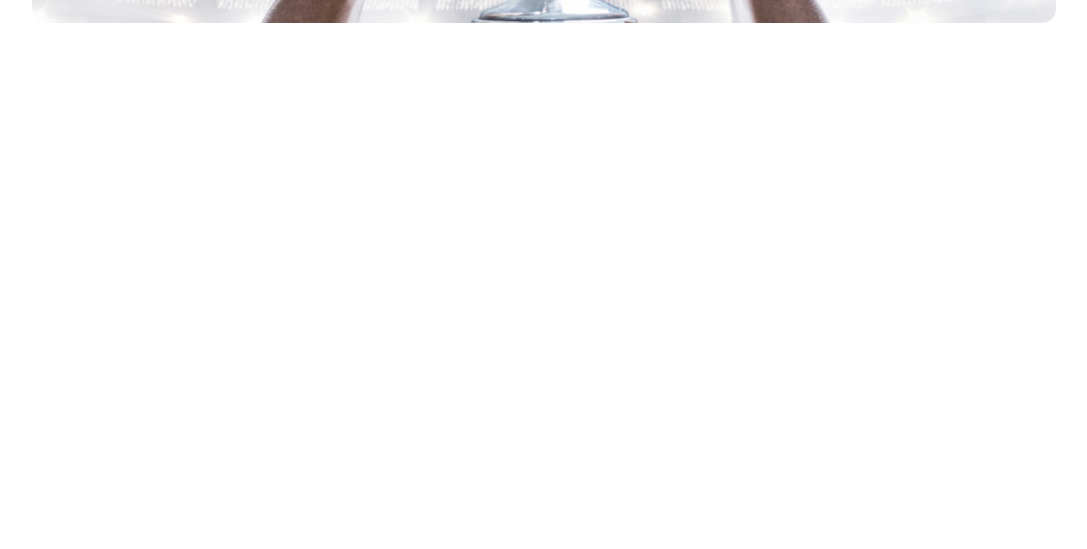
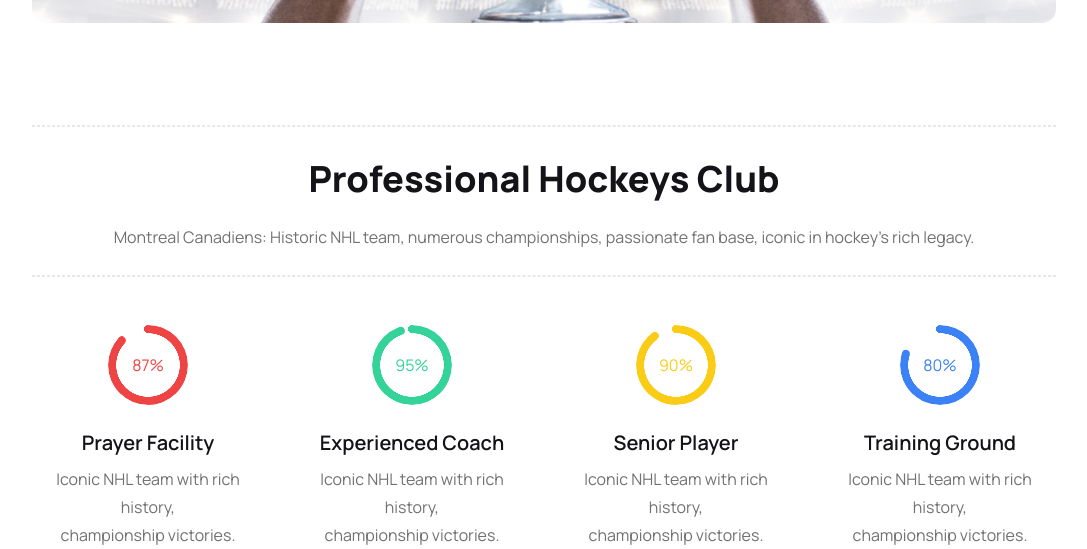
Before and after one commit to mranonno/third-assignment, a plain HTML site: page index.html in a window 1280 px wide. Shown: the part 630-1179 px from the top of the page, without its empty margins (96-1183 px from the left). Before the commit the page ends 800 px from the top, so only its background shows below. Drawn offline with nearby package versions, Linux system fonts and the light colour scheme.

Commit message:
Hockeys Club section done

```diff
--- a/index.html
+++ b/index.html
@@ -15,11 +15,15 @@
         .primary-font {
             font-family: 'Manrope', sans-serif;
         }
+
+        .title-color {
+            color: #131318;
+        }
     </style>
 </head>
 
-<body>
-    <header class="container mx-auto px-5 lg:px-32">
+<body class="container mx-auto px-5 lg:px-32 primary-font">
+    <header>
         <!-- Nav Section -->
         <nav class="py-5 lg:py-12">
             <div class="navbar flex justify-center items-center">
@@ -27,8 +31,8 @@
                     <div class="dropdown">
                         <div tabindex="0" role="button" class="lg:hidden mr-2">
                             <img src="./Icons/Frame menu.png" alt="">
-                                <path stroke-linecap="round" stroke-linejoin="round" stroke-width="2"
-                                    d="M4 6h16M4 12h8m-8 6h16" />
+                            <path stroke-linecap="round" stroke-linejoin="round" stroke-width="2"
+                                d="M4 6h16M4 12h8m-8 6h16" />
                             </svg>
                         </div>
                         <ul tabindex="0"
@@ -40,7 +44,7 @@
                             <li><a>Contact</a></li>
                         </ul>
                     </div>
-                    <a class="lg:text-4xl text-2xl font-extrabold text-slate-950">Hockey<span
+                    <a class="lg:text-4xl text-2xl font-extrabold title-color">Hockey<span
                             class="text-red-500">'</span>s</a>
                 </div>
                 <div class="navbar-center hidden lg:flex">
@@ -87,14 +91,45 @@
             <div class="lg:absolute lg:w-[566px] right-8 bottom-8 mt-3">
                 <div class="bg-black rounded-xl text-white p-8">
                     <h3 class="lg:text-2xl text-lg font-extrabold">Meet all the heroes from the field</h3>
-                    <p class="font-medium opacity-50 leading-7">Pioneering physicist and chemist, known for her research on and the discovery of radium and
+                    <p class="font-medium opacity-50 leading-7">Pioneering physicist and chemist, known for her research
+                        on and the discovery of radium and
                         polonium.</p>
                 </div>
             </div>
         </section>
     </header>
     <main>
-
+        <!-- Professional Hockeys Club -->
+        <section>
+            <hr class="lg:mt-24 mt-12 lg:mb-8 mb-6 border-dashed border-[1px]">
+            <div class="text-center lg:space-y-6 space-y-4">
+                <h3 class="title-color lg:text-4xl text-2xl font-extrabold">Professional Hockeys Club</h3>
+                <p class="title-color opacity-60 leading-7">Montreal Canadiens: Historic NHL team, numerous championships, passionate fan base, iconic in hockey's rich legacy.</p>
+            </div>
+            <hr class="mt-6 border-dashed border-[1px]">
+            <div class="text-center flex flex-col lg:flex-row mt-12 gap-8 justify-center">
+                <div>
+                    <div class="radial-progress text-red-500" style="--value:87;" role="progressbar">87%</div>
+                    <h3 class="title-color text-xl font-semibold mt-6">Prayer Facility</h3>
+                    <p class="title-color opacity-60 leading-7 mt-2">Iconic NHL team with rich history, <br>championship victories.</p>
+                </div>
+                <div>
+                    <div class="radial-progress text-emerald-400" style="--value:95;" role="progressbar">95%</div>
+                    <h3 class="title-color text-xl font-semibold mt-6">Experienced Coach</h3>
+                    <p class="title-color opacity-60 leading-7 mt-2">Iconic NHL team with rich history, <br>championship victories.</p>
+                </div>
+                <div>
+                    <div class="radial-progress text-yellow-400" style="--value:90;" role="progressbar">90%</div>
+                    <h3 class="title-color text-xl font-semibold mt-6">Senior Player</h3>
+                    <p class="title-color opacity-60 leading-7 mt-2">Iconic NHL team with rich history, <br>championship victories.</p>
+                </div>
+                <div>
+                    <div class="radial-progress text-blue-500" style="--value:80;" role="progressbar">80%</div>
+                    <h3 class="title-color text-xl font-semibold mt-6">Training Ground</h3>
+                    <p class="title-color opacity-60 leading-7 mt-2"> Iconic NHL team with rich history, <br>championship victories.</p>
+                </div>
+            </div>
+        </section>
     </main>
     <footer>
 
```
